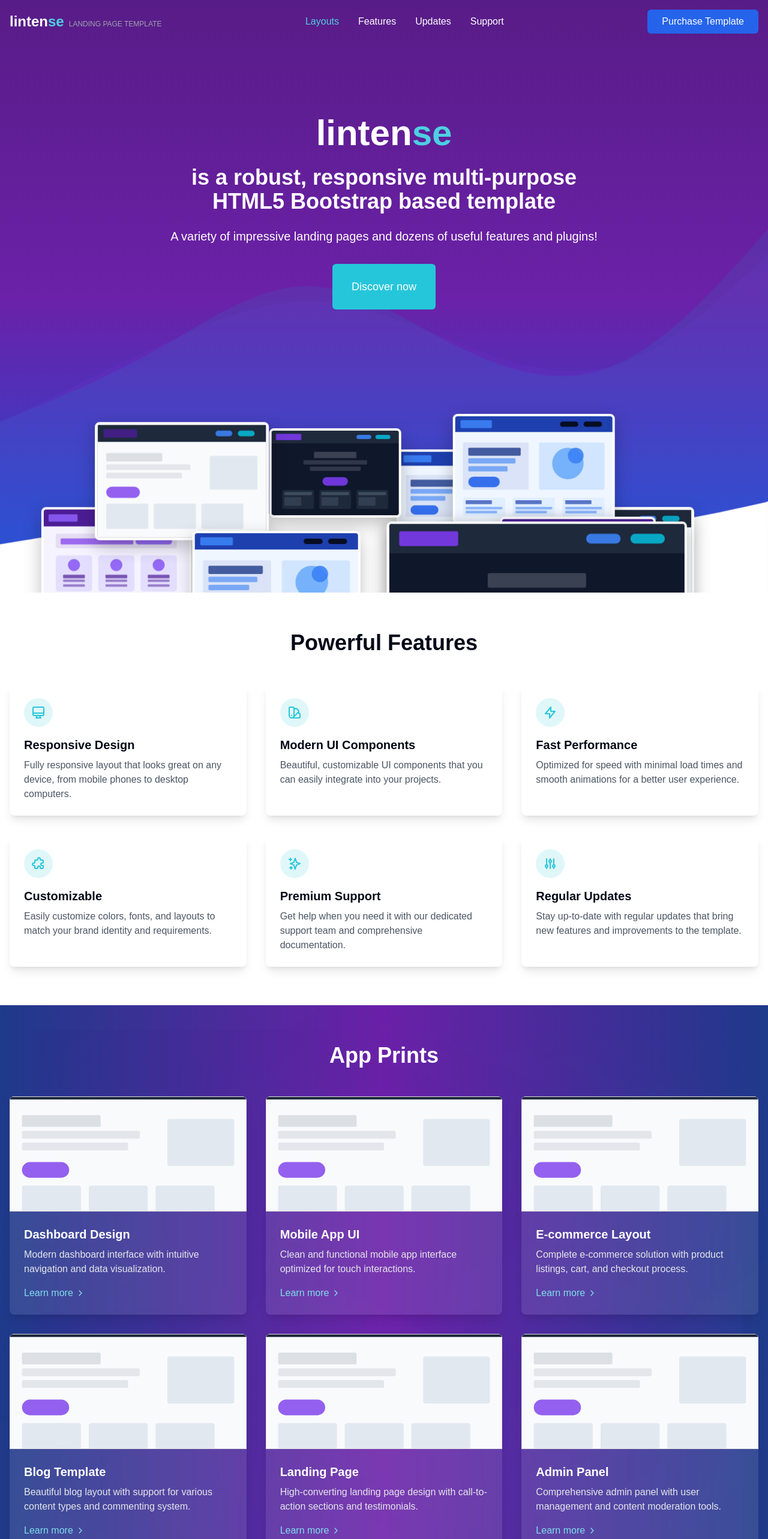
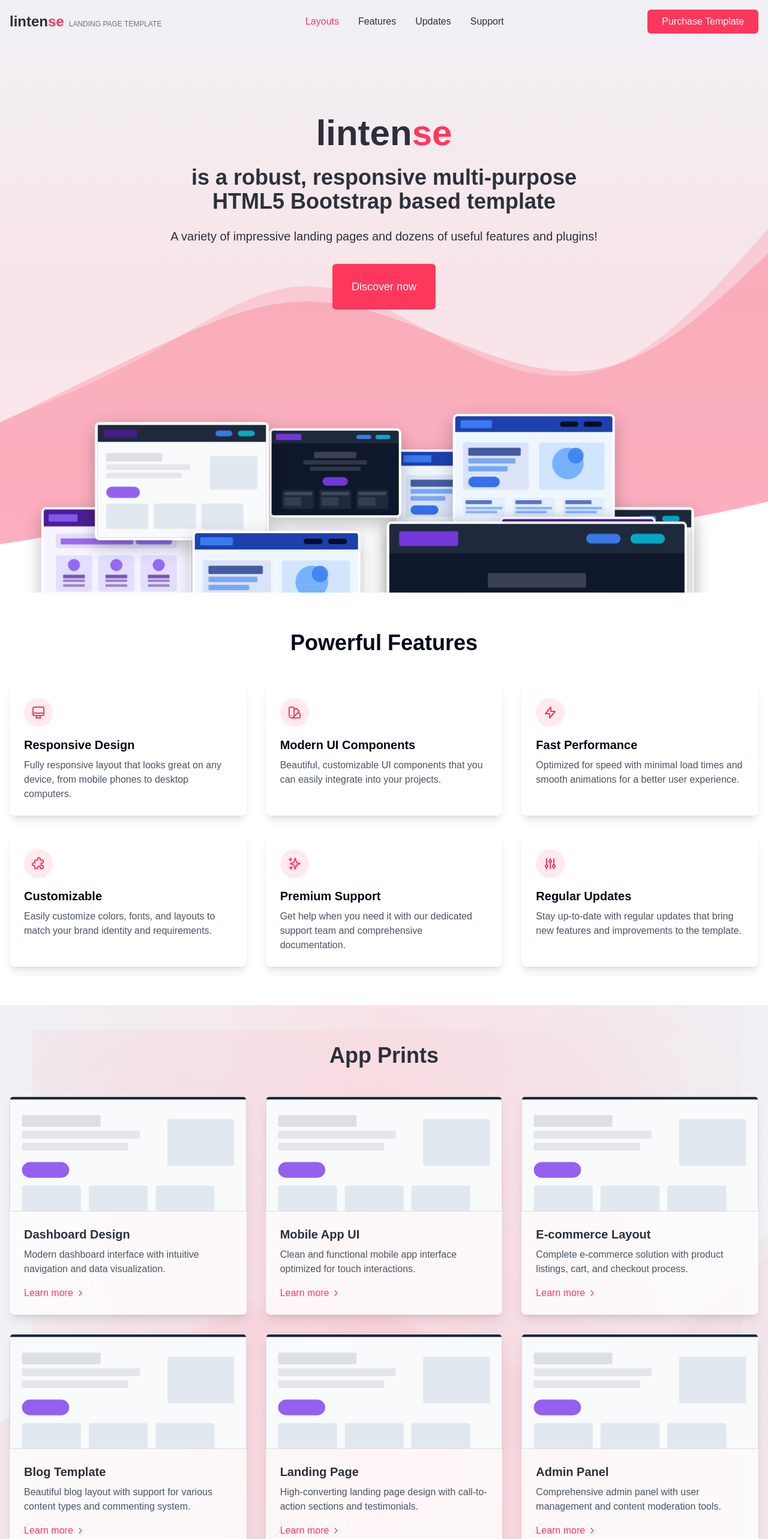
Before and after one commit to voyage-pi/landing-page, a React (Vite) app: page / in a window 1280 px wide. Shown: the top 2566 px of the page at 60% size. Built offline with nearby package versions, Linux system fonts and the light colour scheme.

Commit message:
adjust colors

```diff
--- a/src/app/page.tsx
+++ b/src/app/page.tsx
@@ -8,7 +8,7 @@ export default function Home() {
       <Navbar />
 
       {/* Hero Section with Floating App Prints */}
-      <section className="pt-24 flex-grow bg-gradient-to-b from-purple-900 via-purple-800 to-blue-700 text-white relative overflow-hidden">
+      <section className="pt-24 flex-grow bg-gradient-to-b from-[#f0f1f5] via-[#f8e4e8] to-[#ffeaef] text-[#2c303b] relative overflow-hidden">
         {/* Wave Background */}
         <div className="absolute inset-0 z-0">
           <svg
@@ -19,7 +19,7 @@ export default function Home() {
           >
             <path
               className="wave-path wave-path-1"
-              fill="rgba(124, 58, 237, 0.1)"
+              fill="rgba(254, 56, 92, 0.2)"
               d="M0,224L48,224C96,224,192,224,288,197.3C384,171,480,117,576,117.3C672,117,768,171,864,197.3C960,224,1056,224,1152,197.3C1248,171,1344,117,1392,90.7L1440,64L1440,320L1392,320C1344,320,1248,320,1152,320C1056,320,960,320,864,320C768,320,672,320,576,320C480,320,384,320,288,320C192,320,96,320,48,320L0,320Z"
             ></path>
           </svg>
@@ -31,7 +31,7 @@ export default function Home() {
           >
             <path
               className="wave-path wave-path-2"
-              fill="rgba(6, 182, 212, 0.1)"
+              fill="rgba(254, 56, 92, 0.15)"
               d="M0,64L48,80C96,96,192,128,288,128C384,128,480,96,576,90.7C672,85,768,107,864,117.3C960,128,1056,128,1152,106.7C1248,85,1344,43,1392,21.3L1440,0L1440,320L1392,320C1344,320,1248,320,1152,320C1056,320,960,320,864,320C768,320,672,320,576,320C480,320,384,320,288,320C192,320,96,320,48,320L0,320Z"
             ></path>
           </svg>
@@ -41,7 +41,7 @@ export default function Home() {
           <div className="max-w-4xl mx-auto text-center mb-8">
             <h1 className="text-4xl md:text-6xl font-bold mb-6">
               <span>linten</span>
-              <span className="text-cyan-400">se</span>
+              <span className="text-[#fe385c]">se</span>
             </h1>
             <h2 className="text-2xl md:text-4xl font-bold mb-6">
               is a robust, responsive multi-purpose
@@ -51,7 +51,7 @@ export default function Home() {
             <p className="text-lg md:text-xl mb-8">
               A variety of impressive landing pages and dozens of useful features and plugins!
             </p>
-            <Button className="bg-cyan-500 hover:bg-cyan-600 text-white rounded-full px-8 py-6 text-lg">
+            <Button className="bg-[#fe385c] hover:bg-[#e42a4e] text-white rounded-full px-8 py-6 text-lg">
               Discover now
             </Button>
           </div>
@@ -193,7 +193,7 @@ export default function Home() {
                 key={index}
                 className="bg-white p-6 rounded-lg shadow-lg hover:shadow-xl transition-all duration-300 hover:-translate-y-1"
               >
-                <div className="w-12 h-12 bg-cyan-100 rounded-full flex items-center justify-center mb-4">
+                <div className="w-12 h-12 bg-[#fe385c]/10 rounded-full flex items-center justify-center mb-4">
                   {feature.icon}
                 </div>
                 <h3 className="text-xl font-semibold mb-2">{feature.title}</h3>
@@ -205,9 +205,9 @@ export default function Home() {
       </section>
 
       {/* App Prints Section with Abstract Background */}
-      <section className="py-16 bg-gradient-to-r from-blue-900 via-purple-800 to-blue-900 relative overflow-hidden">
+      <section className="py-16 bg-gradient-to-r from-[#f0f1f5] via-[#f8e4e8] to-[#f0f1f5] relative overflow-hidden">
         {/* Wave Background Elements */}
-        <div className="absolute inset-0 z-0 opacity-10">
+        <div className="absolute inset-0 z-0 opacity-20">
           <div className="wave wave4"></div>
           <div className="wave wave5"></div>
           <svg
@@ -218,7 +218,7 @@ export default function Home() {
           >
             <path
               className="wave-path wave-path-1"
-              fill="rgba(255, 255, 255, 0.05)"
+              fill="rgba(254, 56, 92, 0.2)"
               d="M0,224L48,224C96,224,192,224,288,197.3C384,171,480,117,576,117.3C672,117,768,171,864,197.3C960,224,1056,224,1152,197.3C1248,171,1344,117,1392,90.7L1440,64L1440,320L1392,320C1344,320,1248,320,1152,320C1056,320,960,320,864,320C768,320,672,320,576,320C480,320,384,320,288,320C192,320,96,320,48,320L0,320Z"
             ></path>
           </svg>
@@ -230,20 +230,20 @@ export default function Home() {
           >
             <path
               className="wave-path wave-path-2"
-              fill="rgba(255, 255, 255, 0.05)"
+              fill="rgba(254, 56, 92, 0.15)"
               d="M0,64L48,80C96,96,192,128,288,128C384,128,480,96,576,90.7C672,85,768,107,864,117.3C960,128,1056,128,1152,106.7C1248,85,1344,43,1392,21.3L1440,0L1440,320L1392,320C1344,320,1248,320,1152,320C1056,320,960,320,864,320C768,320,672,320,576,320C480,320,384,320,288,320C192,320,96,320,48,320L0,320Z"
             ></path>
           </svg>
         </div>
 
         <div className="container mx-auto px-4 relative z-10">
-          <h2 className="text-3xl md:text-4xl font-bold text-center mb-12 text-white">App Prints</h2>
+          <h2 className="text-3xl md:text-4xl font-bold text-center mb-12 text-[#2c303b]">App Prints</h2>
 
           <div className="grid grid-cols-1 md:grid-cols-2 lg:grid-cols-3 gap-8">
             {appPrints.map((print, index) => (
               <div
                 key={index}
-                className="bg-white/10 backdrop-blur-sm rounded-lg overflow-hidden shadow-lg hover:shadow-2xl transition-all duration-500 hover:-translate-y-2 group"
+                className="bg-white/80 backdrop-blur-sm rounded-lg overflow-hidden shadow-lg hover:shadow-2xl transition-all duration-500 hover:-translate-y-2 group"
               >
                 <div className="h-48 bg-gray-200 relative overflow-hidden">
                   <Image
@@ -253,10 +253,10 @@ export default function Home() {
                     className="object-cover transition-transform duration-700 group-hover:scale-110"
                   />
                 </div>
-                <div className="p-6 text-white">
+                <div className="p-6 text-[#2c303b]">
                   <h3 className="text-xl font-semibold mb-2">{print.title}</h3>
-                  <p className="text-gray-200 mb-4">{print.description}</p>
-                  <Link href="#" className="text-cyan-300 hover:text-cyan-100 font-medium inline-flex items-center">
+                  <p className="text-gray-600 mb-4">{print.description}</p>
+                  <Link href="#" className="text-[#fe385c] hover:text-[#fe385c]/80 font-medium inline-flex items-center">
                     Learn more <ChevronRight className="w-4 h-4 ml-1" />
                   </Link>
                 </div>
@@ -323,9 +323,9 @@ export default function Home() {
       </section>
 
       {/* CTA Section */}
-      <section className="py-16 bg-gradient-to-r from-purple-900 to-blue-800 text-white relative overflow-hidden">
+      <section className="py-16 bg-gradient-to-r from-[#ffeaef] to-[#ffcbd5] relative overflow-hidden">
         {/* Wave Background Elements */}
-        <div className="absolute inset-0 z-0 opacity-20">
+        <div className="absolute inset-0 z-0 opacity-30">
           <div className="wave wave6"></div>
           <svg
             xmlns="http://www.w3.org/2000/svg"
@@ -335,42 +335,42 @@ export default function Home() {
           >
             <path
               className="wave-path"
-              fill="rgba(255, 255, 255, 0.05)"
+              fill="rgba(254, 56, 92, 0.2)"
               d="M0,96L48,112C96,128,192,160,288,160C384,160,480,128,576,122.7C672,117,768,139,864,149.3C960,160,1056,160,1152,138.7C1248,117,1344,75,1392,53.3L1440,32L1440,320L1392,320C1344,320,1248,320,1152,320C1056,320,960,320,864,320C768,320,672,320,576,320C480,320,384,320,288,320C192,320,96,320,48,320L0,320Z"
             ></path>
           </svg>
         </div>
 
         <div className="container mx-auto px-4 text-center relative z-10">
-          <h2 className="text-3xl md:text-4xl font-bold mb-6">Ready to get started?</h2>
-          <p className="text-lg md:text-xl mb-8 max-w-2xl mx-auto">
+          <h2 className="text-3xl md:text-4xl font-bold mb-6 text-[#2c303b]">Ready to get started?</h2>
+          <p className="text-lg md:text-xl mb-8 max-w-2xl mx-auto text-[#2c303b]">
             Create your unique website with Lintense in just a few hours
           </p>
-          <Button className="bg-cyan-500 hover:bg-cyan-600 text-white rounded-full px-8 py-6 text-lg">
+          <Button className="bg-[#fe385c] hover:bg-[#e42a4e] text-white rounded-full px-8 py-6 text-lg">
             Purchase Now
           </Button>
         </div>
       </section>
 
       {/* Footer */}
-      <footer className="bg-slate-900 text-white py-8">
+      <footer className="bg-[#f0f1f5] text-[#2c303b] py-8">
         <div className="container mx-auto px-4">
           <div className="flex flex-col md:flex-row justify-between items-center">
             <div className="mb-4 md:mb-0">
               <h1 className="text-2xl font-bold">
                 <span>linten</span>
-                <span className="text-cyan-400">se</span>
+                <span className="text-[#fe385c]">se</span>
               </h1>
-              <p className="text-gray-400">© 2025 All rights reserved</p>
+              <p className="text-gray-500">© 2025 All rights reserved</p>
             </div>
             <div className="flex space-x-6">
-              <Link href="#" className="text-gray-400 hover:text-white">
+              <Link href="#" className="text-gray-500 hover:text-[#2c303b]">
                 Privacy Policy
               </Link>
-              <Link href="#" className="text-gray-400 hover:text-white">
+              <Link href="#" className="text-gray-500 hover:text-[#2c303b]">
                 Terms of Service
               </Link>
-              <Link href="#" className="text-gray-400 hover:text-white">
+              <Link href="#" className="text-gray-500 hover:text-[#2c303b]">
                 Contact Us
               </Link>
             </div>
@@ -387,7 +387,7 @@ const features = [
     icon: (
       <svg
         xmlns="http://www.w3.org/2000/svg"
-        className="h-6 w-6 text-cyan-500"
+        className="h-6 w-6 text-[#fe385c]"
         fill="none"
         viewBox="0 0 24 24"
         stroke="currentColor"
@@ -407,7 +407,7 @@ const features = [
     icon: (
       <svg
         xmlns="http://www.w3.org/2000/svg"
-        className="h-6 w-6 text-cyan-500"
+        className="h-6 w-6 text-[#fe385c]"
         fill="none"
         viewBox="0 0 24 24"
         stroke="currentColor"
@@ -427,7 +427,7 @@ const features = [
     icon: (
       <svg
         xmlns="http://www.w3.org/2000/svg"
-        className="h-6 w-6 text-cyan-500"
+        className="h-6 w-6 text-[#fe385c]"
         fill="none"
         viewBox="0 0 24 24"
         stroke="currentColor"
@@ -442,7 +442,7 @@ const features = [
     icon: (
       <svg
         xmlns="http://www.w3.org/2000/svg"
-        className="h-6 w-6 text-cyan-500"
+        className="h-6 w-6 text-[#fe385c]"
         fill="none"
         viewBox="0 0 24 24"
         stroke="currentColor"
@@ -462,7 +462,7 @@ const features = [
     icon: (
       <svg
         xmlns="http://www.w3.org/2000/svg"
-        className="h-6 w-6 text-cyan-500"
+        className="h-6 w-6 text-[#fe385c]"
         fill="none"
         viewBox="0 0 24 24"
         stroke="currentColor"
@@ -482,7 +482,7 @@ const features = [
     icon: (
       <svg
         xmlns="http://www.w3.org/2000/svg"
-        className="h-6 w-6 text-cyan-500"
+        className="h-6 w-6 text-[#fe385c]"
         fill="none"
         viewBox="0 0 24 24"
         stroke="currentColor"
--- a/src/components/navbar-scroll.ts
+++ b/src/components/navbar-scroll.ts
@@ -10,11 +10,11 @@ export function initNavbarScroll(): void {
 
   function handleScroll(): void {
     if (window.scrollY > 10) {
-      headerElement.classList.add('bg-slate-900/95', 'backdrop-blur-sm', 'shadow-lg');
+      headerElement.classList.add('bg-white/95', 'backdrop-blur-sm', 'shadow-lg');
       headerElement.classList.remove('bg-transparent');
     } else {
       headerElement.classList.add('bg-transparent');
-      headerElement.classList.remove('bg-slate-900/95', 'backdrop-blur-sm', 'shadow-lg');
+      headerElement.classList.remove('bg-white/95', 'backdrop-blur-sm', 'shadow-lg');
     }
   }
 
--- a/src/components/navbar.tsx
+++ b/src/components/navbar.tsx
@@ -24,30 +24,30 @@ export default function Navbar() {
   }, [scrolled]);
 
   return (
-    <header className={`w-full py-4 fixed top-0 z-50 transition-all duration-300 ${scrolled ? 'bg-slate-900/95 backdrop-blur-sm shadow-lg' : 'bg-transparent'}`}>
+    <header className={`w-full py-4 fixed top-0 z-50 transition-all duration-300 ${scrolled ? 'bg-white/95 backdrop-blur-sm shadow-lg' : 'bg-transparent'}`}>
       <div className="container mx-auto px-4 flex items-center justify-between">
         <div className="flex items-center">
-          <h1 className="text-2xl font-bold text-white">
+          <h1 className="text-2xl font-bold text-[#2c303b]">
             <span>linten</span>
-            <span className="text-cyan-400">se</span>
+            <span className="text-[#fe385c]">se</span>
           </h1>
-          <span className="text-gray-400 text-xs ml-2 mt-2">LANDING PAGE TEMPLATE</span>
+          <span className="text-gray-500 text-xs ml-2 mt-2">LANDING PAGE TEMPLATE</span>
         </div>
         <nav className="hidden md:flex items-center space-x-8">
-          <Link href="#" className="text-cyan-400 hover:text-cyan-300">
+          <Link href="#" className="text-[#fe385c] hover:text-[#fe385c]/80">
             Layouts
           </Link>
-          <Link href="#features" className="text-white hover:text-cyan-300">
+          <Link href="#features" className="text-[#2c303b] hover:text-[#fe385c]">
             Features
           </Link>
-          <Link href="#" className="text-white hover:text-cyan-300">
+          <Link href="#" className="text-[#2c303b] hover:text-[#fe385c]">
             Updates
           </Link>
-          <Link href="#" className="text-white hover:text-cyan-300">
+          <Link href="#" className="text-[#2c303b] hover:text-[#fe385c]">
             Support
           </Link>
         </nav>
-        <Button className="bg-blue-600 hover:bg-blue-700 text-white rounded-full px-6">Purchase Template</Button>
+        <Button className="bg-[#fe385c] hover:bg-[#e42a4e] text-white rounded-full px-6">Purchase Template</Button>
       </div>
     </header>
   );
--- a/src/components/ui/button.tsx
+++ b/src/components/ui/button.tsx
@@ -3,12 +3,21 @@ import React from "react"
 interface ButtonProps extends React.ButtonHTMLAttributes<HTMLButtonElement> {
   className?: string
   children: React.ReactNode
+  variant?: 'default' | 'outline' | 'secondary' | 'ghost'
 }
 
-export function Button({ className, children, ...props }: ButtonProps) {
+export function Button({ className, children, variant = 'default', ...props }: ButtonProps) {
+  const baseStyles = "px-4 py-2 rounded-md font-medium transition-colors focus:outline-none focus:ring-2 focus:ring-[#fe385c]/50";
+  const variantStyles = {
+    default: "bg-[#fe385c] hover:bg-[#e42a4e] text-white",
+    outline: "border border-[#fe385c] text-[#fe385c] hover:bg-[#fe385c]/10",
+    secondary: "bg-[#2c303b] hover:bg-[#21242d] text-white",
+    ghost: "hover:bg-[#fe385c]/10 text-[#fe385c]"
+  };
+
   return (
     <button
-      className={`px-4 py-2 rounded-md font-medium transition-colors ${className || ""}`}
+      className={`${baseStyles} ${variantStyles[variant]} ${className || ""}`}
       {...props}
     >
       {children}
--- a/src/index.css
+++ b/src/index.css
@@ -13,16 +13,16 @@
     --popover: 0 0% 100%;
     --popover-foreground: 222.2 84% 4.9%;
 
-    --primary: 222.2 47.4% 11.2%;
+    --primary: 349 99% 61%;
     --primary-foreground: 210 40% 98%;
 
-    --secondary: 210 40% 96.1%;
-    --secondary-foreground: 222.2 47.4% 11.2%;
+    --secondary: 222 13% 20%;
+    --secondary-foreground: 210 40% 98%;
 
     --muted: 210 40% 96.1%;
     --muted-foreground: 215.4 16.3% 46.9%;
 
-    --accent: 210 40% 96.1%;
+    --accent: 349 99% 61%;
     --accent-foreground: 222.2 47.4% 11.2%;
 
     --destructive: 0 84.2% 60.2%;
@@ -30,22 +30,22 @@
 
     --border: 214.3 31.8% 91.4%;
     --input: 214.3 31.8% 91.4%;
-    --ring: 222.2 84% 4.9%;
+    --ring: 349 99% 61%;
 
     --radius: 0.5rem;
   }
 
   .dark {
-    --background: 222.2 84% 4.9%;
+    --background: 222 13% 20%;
     --foreground: 210 40% 98%;
 
-    --card: 222.2 84% 4.9%;
+    --card: 222 13% 20%;
     --card-foreground: 210 40% 98%;
 
-    --popover: 222.2 84% 4.9%;
+    --popover: 222 13% 20%;
     --popover-foreground: 210 40% 98%;
 
-    --primary: 210 40% 98%;
+    --primary: 349 99% 61%;
     --primary-foreground: 222.2 47.4% 11.2%;
 
     --secondary: 217.2 32.6% 17.5%;
@@ -54,7 +54,7 @@
     --muted: 217.2 32.6% 17.5%;
     --muted-foreground: 215 20.2% 65.1%;
 
-    --accent: 217.2 32.6% 17.5%;
+    --accent: 349 99% 61%;
     --accent-foreground: 210 40% 98%;
 
     --destructive: 0 62.8% 30.6%;
@@ -62,7 +62,7 @@
 
     --border: 217.2 32.6% 17.5%;
     --input: 217.2 32.6% 17.5%;
-    --ring: 212.7 26.8% 83.9%;
+    --ring: 349 99% 61%;
   }
 }
 
@@ -134,37 +134,37 @@ html {
   position: absolute;
   width: 100%;
   height: 100%;
-  opacity: 0.3;
+  opacity: 0.25;
   background-size: cover;
 }
 
 .wave1 {
-  background: radial-gradient(circle at 30% 40%, rgba(76, 29, 149, 0.8) 0%, rgba(30, 58, 138, 0) 70%);
+  background: radial-gradient(circle at 30% 40%, rgba(254, 56, 92, 0.6) 0%, rgba(240, 241, 245, 0) 70%);
   animation: wave-move 40s ease-in-out infinite alternate;
 }
 
 .wave2 {
-  background: radial-gradient(circle at 70% 60%, rgba(124, 58, 237, 0.8) 0%, rgba(30, 58, 138, 0) 70%);
+  background: radial-gradient(circle at 70% 60%, rgba(254, 56, 92, 0.55) 0%, rgba(240, 241, 245, 0) 70%);
   animation: wave-move 45s ease-in-out infinite alternate-reverse;
 }
 
 .wave3 {
-  background: radial-gradient(circle at 50% 20%, rgba(6, 182, 212, 0.8) 0%, rgba(30, 58, 138, 0) 70%);
+  background: radial-gradient(circle at 50% 20%, rgba(254, 56, 92, 0.65) 0%, rgba(240, 241, 245, 0) 70%);
   animation: wave-move 50s ease-in-out infinite alternate;
 }
 
 .wave4 {
-  background: radial-gradient(circle at 20% 30%, rgba(76, 29, 149, 0.8) 0%, rgba(30, 58, 138, 0) 70%);
+  background: radial-gradient(circle at 20% 30%, rgba(254, 56, 92, 0.6) 0%, rgba(240, 241, 245, 0) 70%);
   animation: wave-move 42s ease-in-out infinite alternate-reverse;
 }
 
 .wave5 {
-  background: radial-gradient(circle at 80% 70%, rgba(124, 58, 237, 0.8) 0%, rgba(30, 58, 138, 0) 70%);
+  background: radial-gradient(circle at 80% 70%, rgba(254, 56, 92, 0.55) 0%, rgba(240, 241, 245, 0) 70%);
   animation: wave-move 48s ease-in-out infinite alternate;
 }
 
 .wave6 {
-  background: radial-gradient(circle at 40% 50%, rgba(6, 182, 212, 0.8) 0%, rgba(30, 58, 138, 0) 70%);
+  background: radial-gradient(circle at 40% 50%, rgba(254, 56, 92, 0.45) 0%, rgba(240, 241, 245, 0) 70%);
   animation: wave-move 44s ease-in-out infinite alternate-reverse;
 }
 
@@ -273,7 +273,7 @@ html {
 .abstract-1 {
   width: 300px;
   height: 300px;
-  background: linear-gradient(45deg, #4c1d95, #06b6d4);
+  background: linear-gradient(45deg, #2c303b, #fe385c);
   top: 10%;
   left: 10%;
   animation-delay: 0s;
@@ -282,7 +282,7 @@ html {
 .abstract-2 {
   width: 250px;
   height: 250px;
-  background: linear-gradient(45deg, #7c3aed, #3b82f6);
+  background: linear-gradient(45deg, #fe385c, #2c303b);
   top: 20%;
   right: 15%;
   animation-delay: 2s;
@@ -291,7 +291,7 @@ html {
 .abstract-3 {
   width: 200px;
   height: 200px;
-  background: linear-gradient(45deg, #06b6d4, #4c1d95);
+  background: linear-gradient(45deg, #fe385c, #2c303b);
   bottom: 15%;
   left: 20%;
   animation-delay: 4s;
@@ -300,7 +300,7 @@ html {
 .abstract-4 {
   width: 350px;
   height: 350px;
-  background: linear-gradient(45deg, #3b82f6, #7c3aed);
+  background: linear-gradient(45deg, #2c303b, #fe385c);
   bottom: 10%;
   right: 10%;
   animation-delay: 6s;
```
